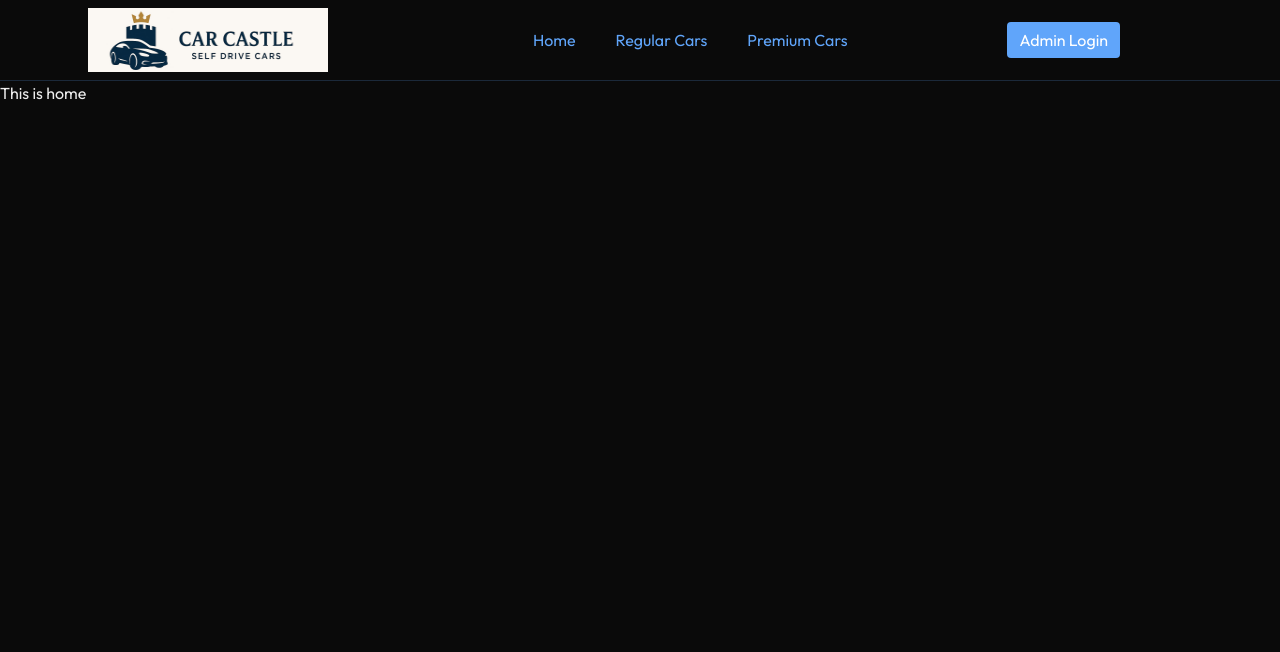
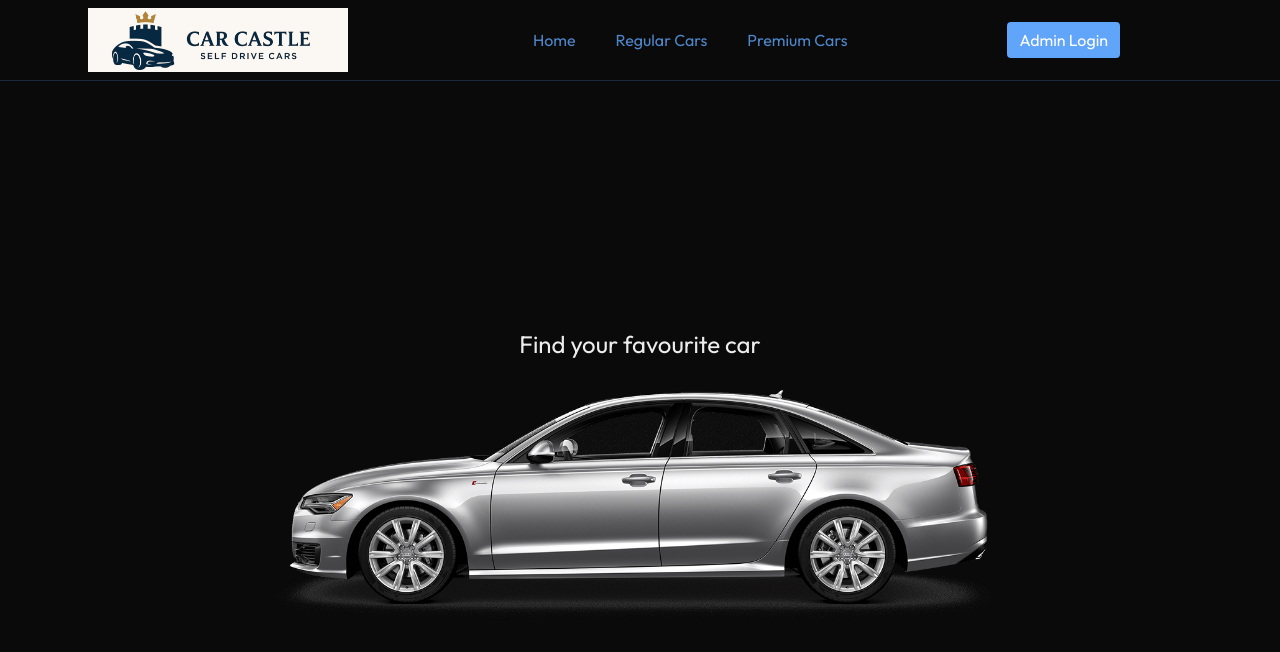
Before and after one commit to soumya1306/car-castle-rentals, a Next.js app: page / in a window 1280 px wide. Shown: the top 652 px of the page. Built offline with nearby package versions, Linux system fonts and the light colour scheme.

Commit message:
Home page changes added

```diff
--- a/src/app/page.tsx
+++ b/src/app/page.tsx
@@ -1,7 +1,16 @@
+import Image from "next/image";
+
+import mainCar from "@/assets/main_car.png";
+
 export default function Home() {
   return (
-    <div className="">
-      <p className="">This is home</p>
+    <div className="flex flex-col items-center justify-center min-h-screen py-2">
+      <p className="text-2xl  ">Find your favourite car</p>
+      <Image
+        className="w-200 h-auto"
+        src={mainCar}
+        alt="Car Castle Logo"
+      />
     </div>
   );
 }
--- a/src/components/Navbar/DesktopNavbar.tsx
+++ b/src/components/Navbar/DesktopNavbar.tsx
@@ -10,13 +10,13 @@ export default function DesktopNavbar() {
       id="links"
       className="flex gap-10 justify-end items-center mr-20 max-sm:hidden"
     >
-      <Link href="/" className="text-primary hover:opacity-80">
+      <Link href="/" className="text-primary opacity-80 hover:opacity-100">
         Home
       </Link>
-      <Link href="/reg-cars" className="text-primary hover:opacity-80">
+      <Link href="/reg-cars" className="text-primary opacity-80 hover:opacity-100">
         Regular Cars
       </Link>
-      <Link href="/prem-cars" className="text-primary mr-30 hover:opacity-80">
+      <Link href="/prem-cars" className="text-primary opacity-80  mr-30 hover:opacity-80">
         Premium Cars
       </Link>
       <Button>Admin Login</Button>
--- a/src/components/Navbar/Navbar.tsx
+++ b/src/components/Navbar/Navbar.tsx
@@ -16,7 +16,7 @@ export default function Navbar() {
       <div className="flex items-center sm:mx-20 justify-between w-full ">
         <Link href="/">
           <Image
-            className="w-60 h-16 m-2"
+            className="w-65 h-16 m-2"
             src={carCastleLogo}
             alt="Car Castle Logo"
           />
```
Also changed, not shown: src/assets/main_car.png (added), 1 other file (tests, documents, lock files or other folders).
